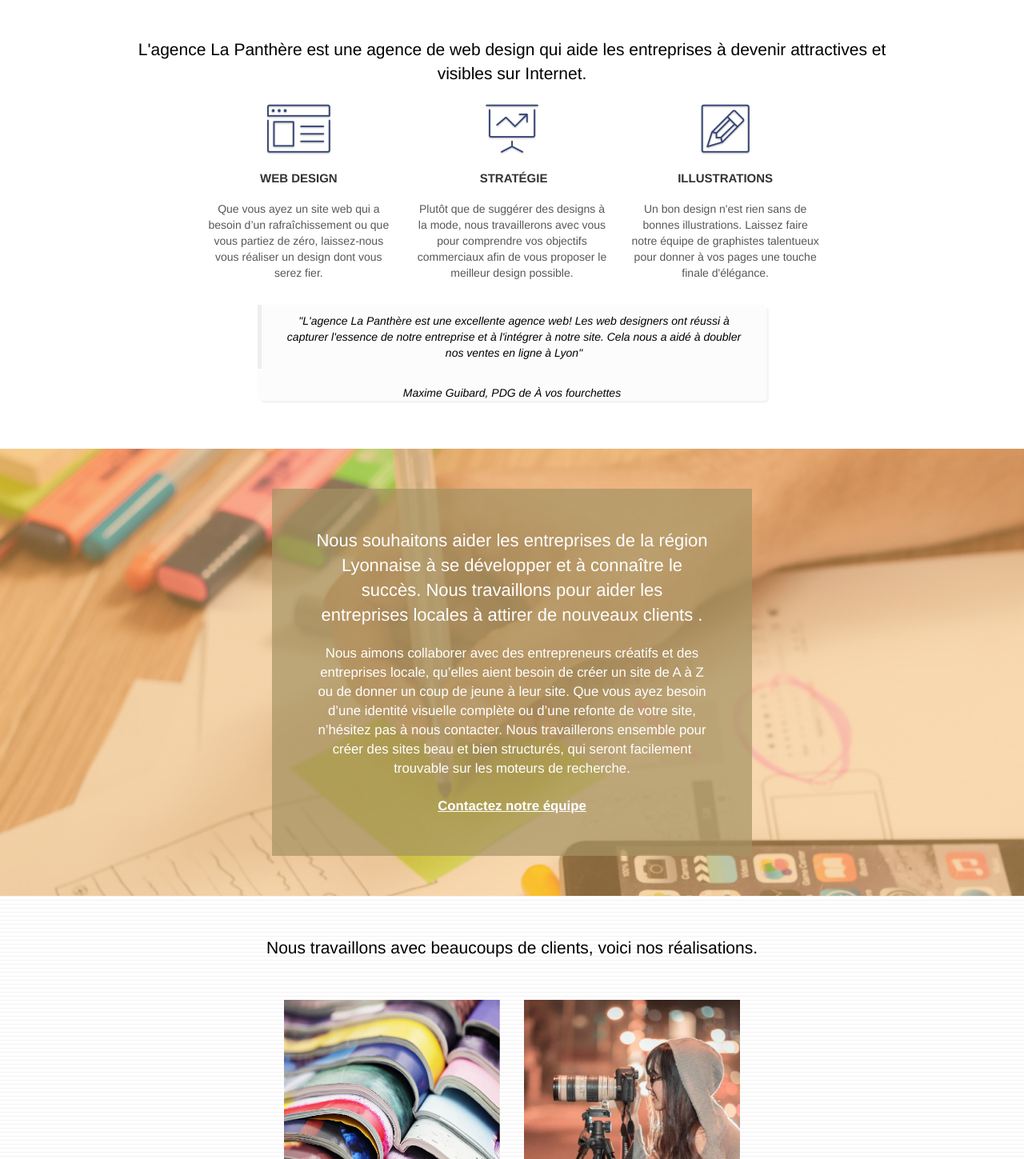
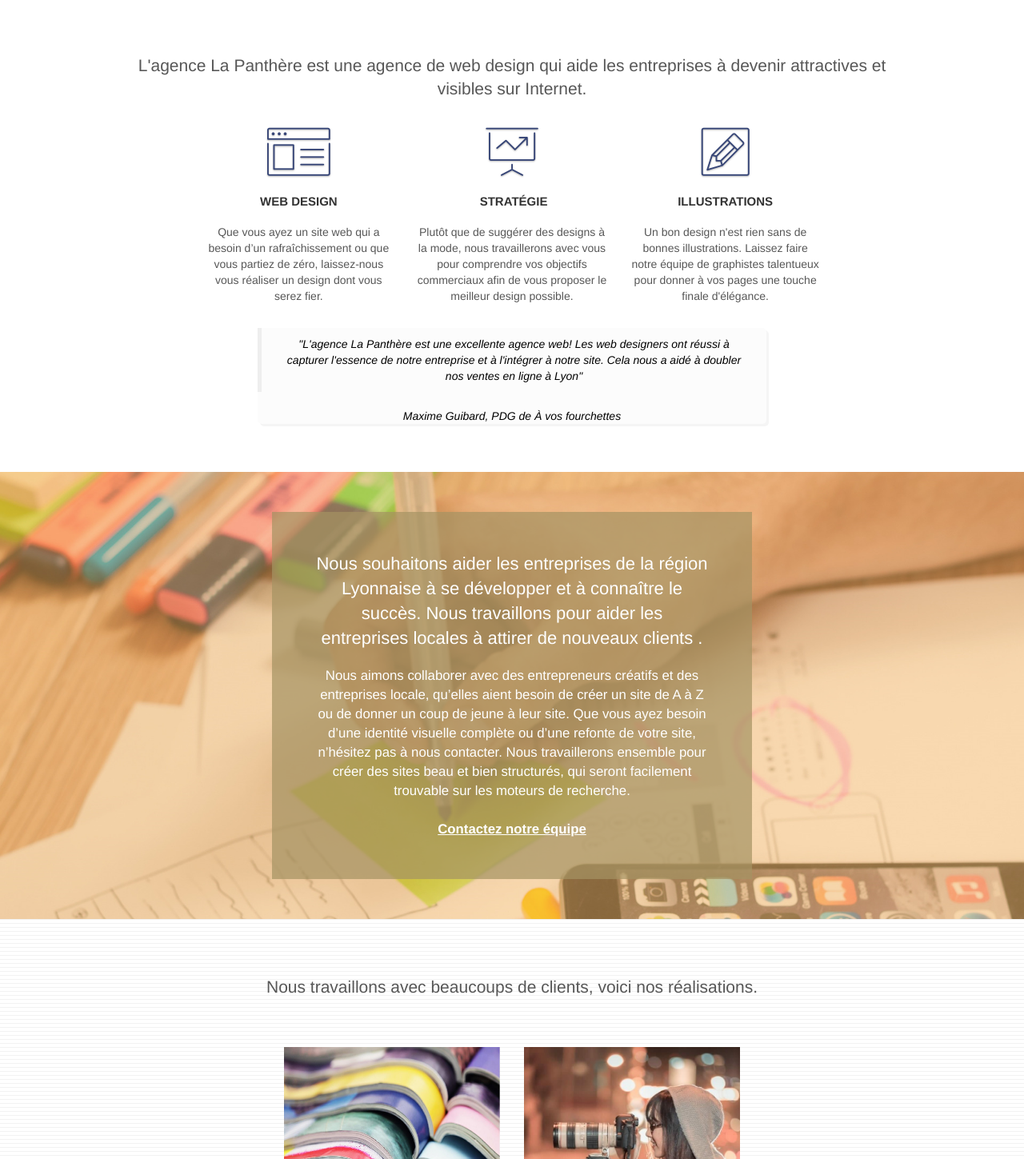
Before and after one commit to Tham94/p4-la_panthere, a plain HTML site: page index.html in a window 1280 px wide. Shown: the part 435-1884 px from the top of the page at 80% size. Drawn offline with Linux system fonts and the light colour scheme.

Commit message:
add h2 on index

```diff
--- a/index.html
+++ b/index.html
@@ -85,9 +85,9 @@
 <section class="bloc bgc-white l-bloc" id="bloc-2-services">
 	<div class="container bloc-md">
 		<div class="row">
-			<div class="col-sm-12 text-center">
+			<h2 class="col-sm-12 text-center">
 			L'agence La Panthère est une agence de web design qui aide les entreprises à devenir attractives et visibles sur Internet.
-			</div>
+			</h2>
 		</div>
 		<div class="row voffset-lg med-width-whitespace">
 			<div class="col-sm-4">
@@ -159,9 +159,9 @@
 <section class="bloc bgc-white bg-lines-h2-bg bg-repeat l-bloc" id="bloc-4-portfolio">
 	<div class="container bloc-lg">
 		<div class="row">
-			<div class="col-sm-12 text-center">
+			<h2 class="col-sm-12 text-center">
 				Nous travaillons avec beaucoups de clients, voici nos réalisations.
-			</div>
+			</h2>
 		</div>
 		<div class="row tight-width-whitespace portfolio-row">
 			<div class="col-sm-6">
```
